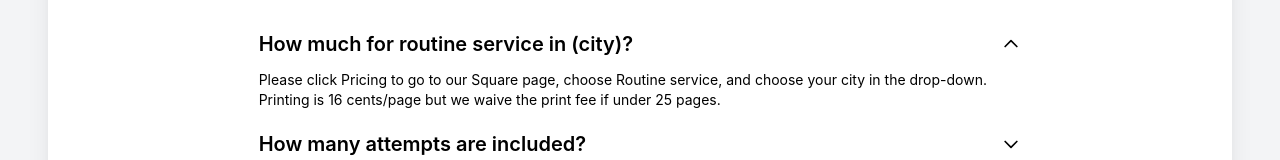
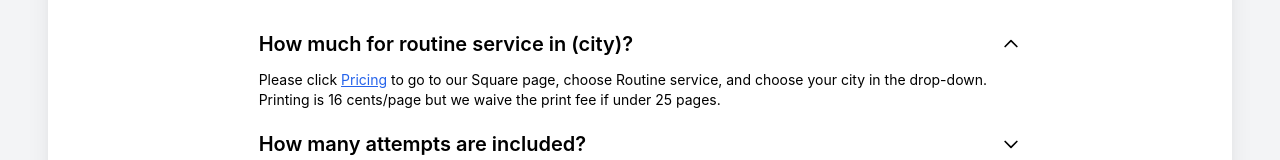
Before and after one commit to patrick-misner/tenacious-legal, a React (Create React App) app: page /faq in a window 1280 px wide. Shown: the part 314-474 px from the top of the page. Built offline with nearby package versions, Linux system fonts and the light colour scheme.

Commit message:
pricing hyperlink in faq

```diff
--- a/src/components/faq.jsx
+++ b/src/components/faq.jsx
@@ -48,9 +48,18 @@ export default function Faq() {
           How much for routine service in (city)?
         </AccordionHeader>
         <AccordionBody className="mt-3 dark:text-slate-400">
-          Please click Pricing to go to our Square page, choose Routine service,
-          and choose your city in the drop-down. Printing is 16 cents/page but
-          we waive the print fee if under 25 pages.
+          Please click{' '}
+          <a
+            target="_blank"
+            rel="noopener noreferrer"
+            className="underline text-blue-600 hover:text-blue-800 visited:text-purple-600"
+            href="https://squareup.com/market/tenacious-legal-support"
+          >
+            Pricing
+          </a>{' '}
+          to go to our Square page, choose Routine service, and choose your city
+          in the drop-down. Printing is 16 cents/page but we waive the print fee
+          if under 25 pages.
         </AccordionBody>
       </Accordion>
       <Accordion
```
